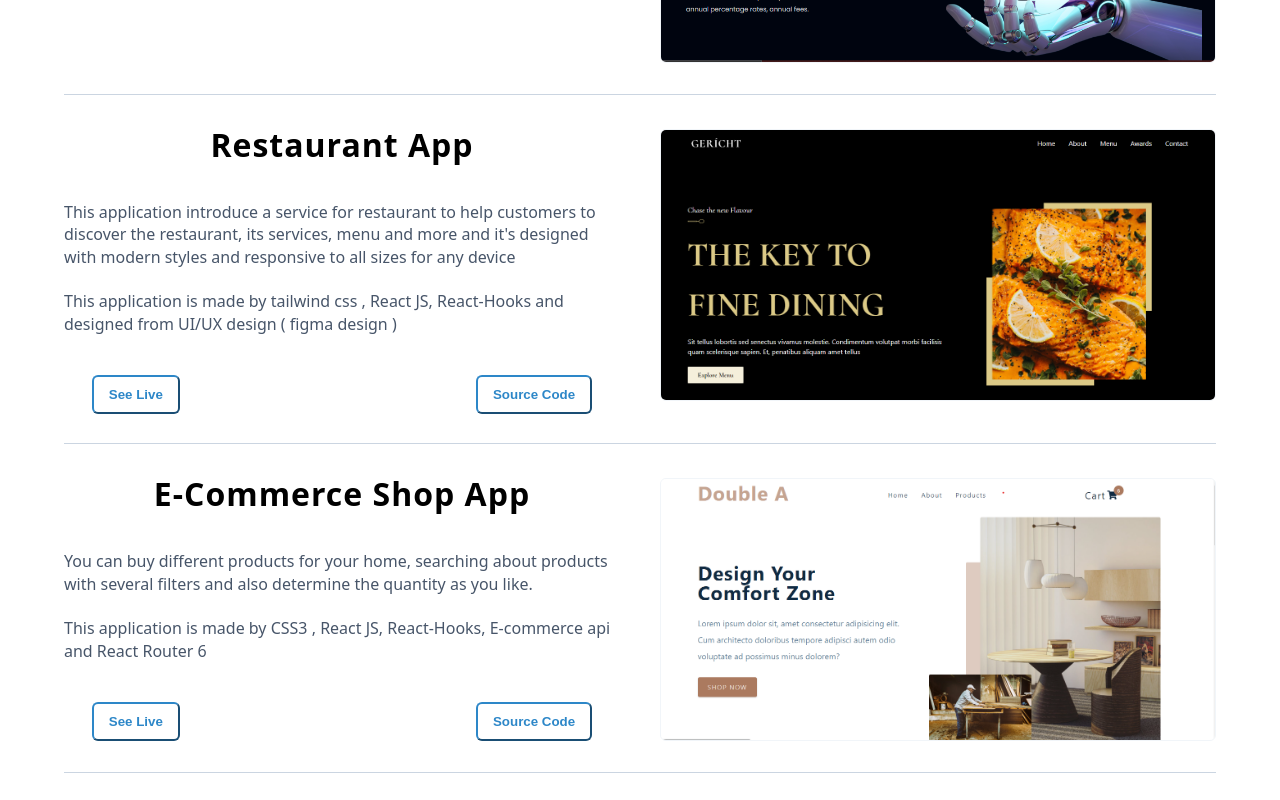
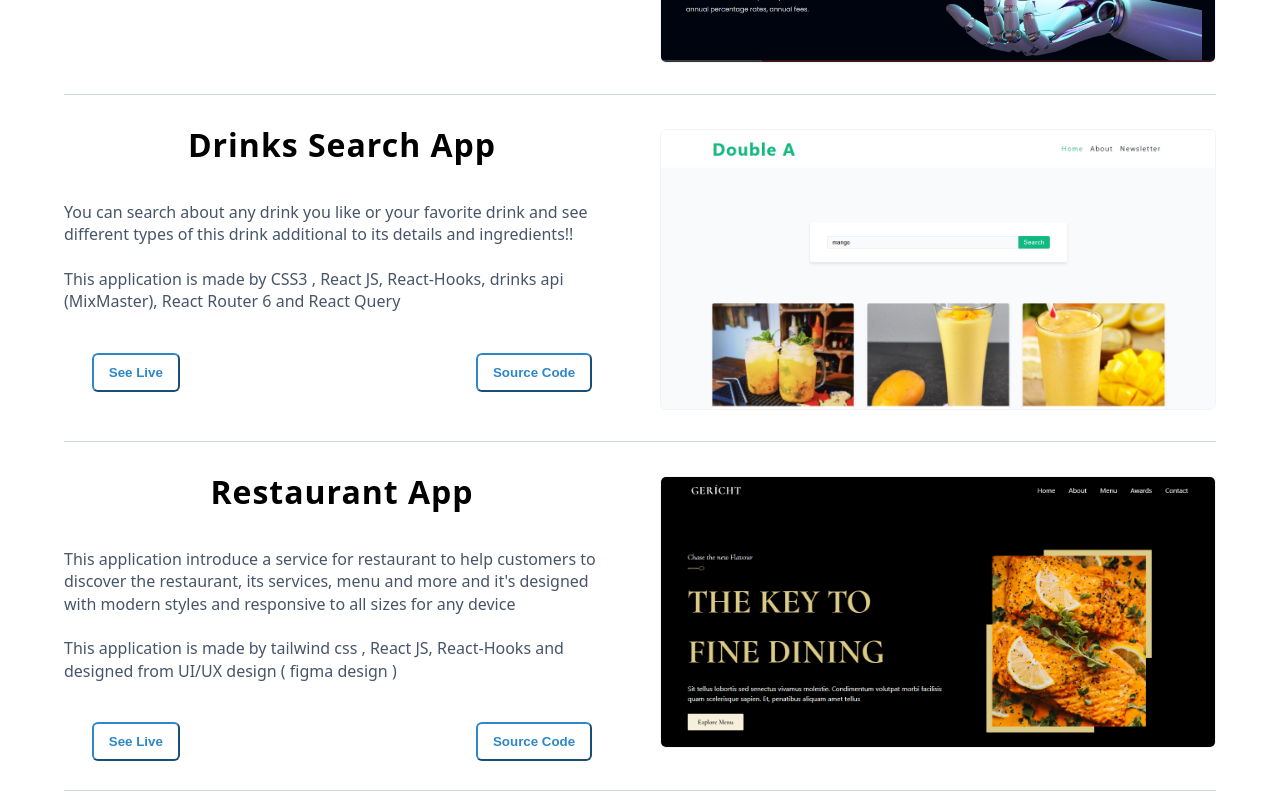
Before and after one commit to Abdouumostafa/my-portfolio, a React (Create React App) app: page / in a window 1280 px wide. Shown: the part 2760-3560 px from the top of the page. Built offline with nearby package versions, Linux system fonts and the light colour scheme.

Commit message:
Add files via upload

```diff
--- a/src/sections/data.js
+++ b/src/sections/data.js
@@ -1,7 +1,7 @@
 import image from "../assets/e-commerce1.png";
 import image2 from "../assets/business.PNG";
 import image3 from "../assets/Capture.PNG";
-import image4 from "../assets/e-commerce4.png";
+import image4 from "../assets/drinks.PNG";
 
 import {
   FaHtml5,
@@ -142,6 +142,17 @@ export const projects = [
   },
   {
     id: nanoid(),
+    title: "drinks search app",
+    webUrl: "https://drinks-app-sigma.vercel.app/",
+    githubUrl: "https://github.com/Abdouumostafa/drinks-app.git",
+    description:
+      "You can search about any drink you like or your favorite drink and see different types of this drink additional to its details and ingredients!!",
+    techniques:
+      "This application is made by CSS3 , React JS, React-Hooks, drinks api (MixMaster), React Router 6 and React Query",
+    img: image4,
+  },
+  {
+    id: nanoid(),
     title: "restaurant app",
     webUrl: "https://resturant-app-chi.vercel.app/",
     githubUrl: "https://github.com/Abdouumostafa/resturant-app.git",
@@ -151,15 +162,4 @@ export const projects = [
       "This application is made by tailwind css , React JS, React-Hooks and designed from UI/UX design ( figma design )",
     img: image3,
   },
-  {
-    id: nanoid(),
-    title: "e-commerce shop app",
-    webUrl: "https://doubleae-commerce.netlify.app/",
-    githubUrl: "https://github.com/Abdouumostafa/e-commerce",
-    description:
-      "You can buy different products for your home, searching about products with several filters and also determine the quantity as you like.",
-    techniques:
-      "This application is made by CSS3 , React JS, React-Hooks, E-commerce api and React Router 6",
-    img: image4,
-  },
 ];
```
Also changed, not shown: src/assets/drinks.PNG (added).
